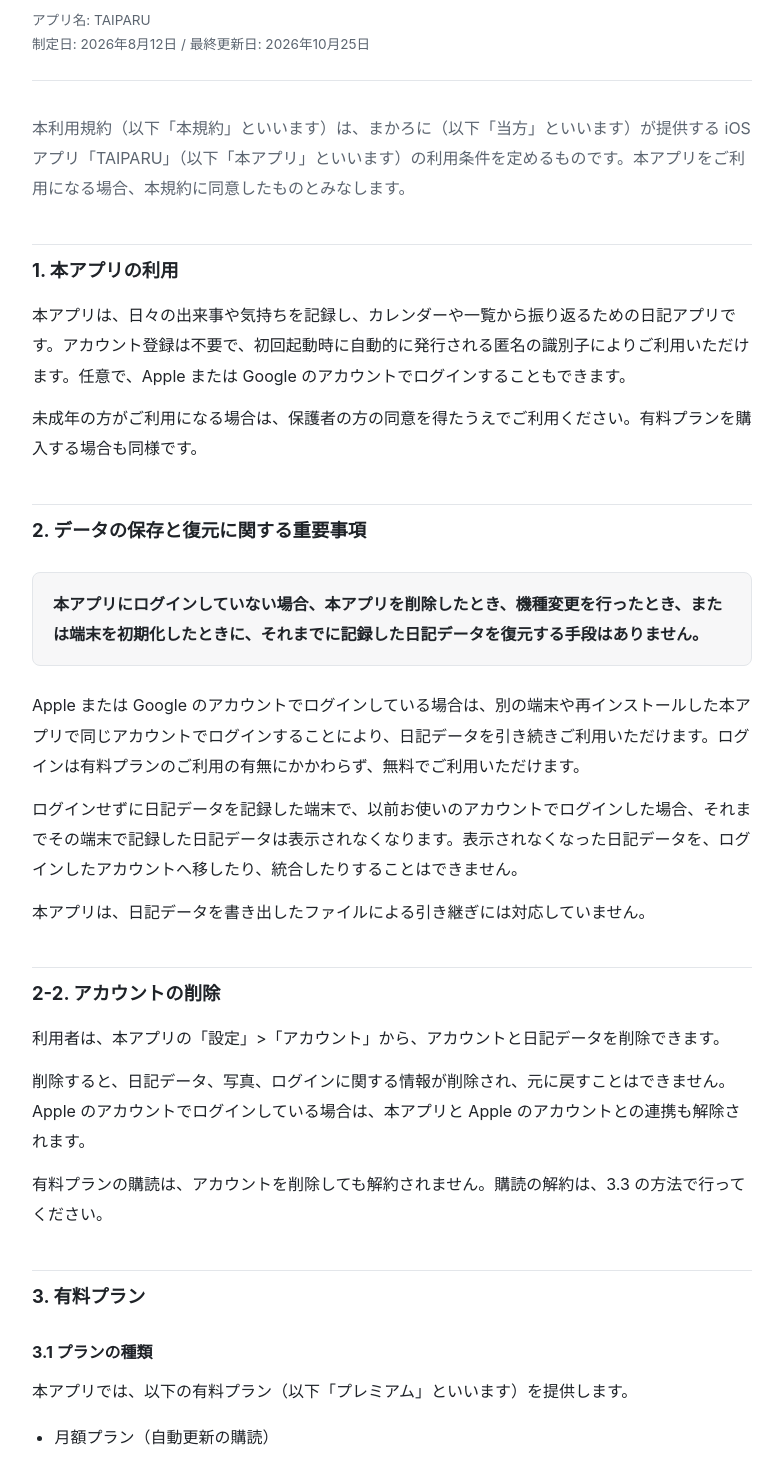
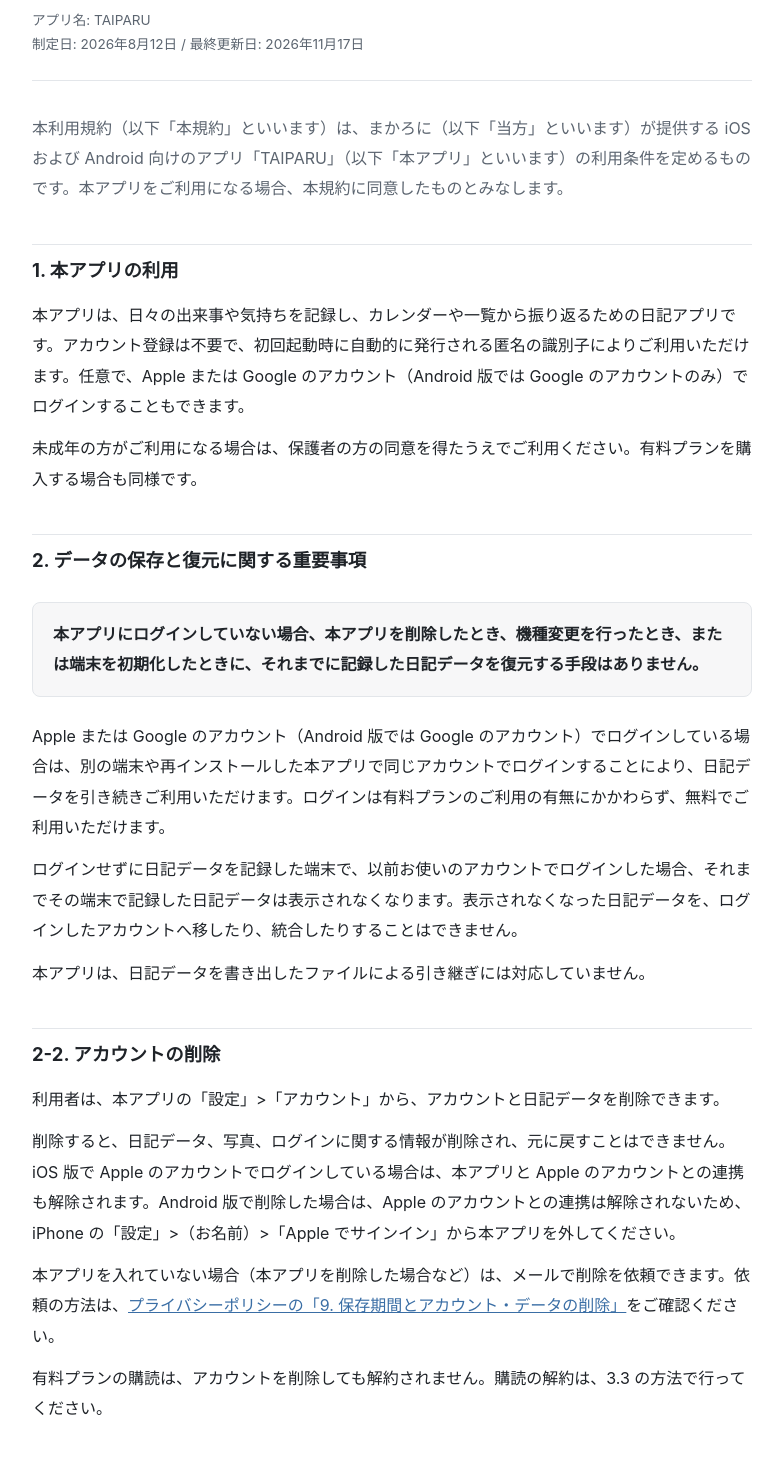
Before and after one commit to makaroni980/taiparu-website, a plain HTML site: page terms-of-service.html in a window 1280 px wide. Shown: the part 81-1542 px from the top of the page, without its empty margins (248-1031 px from the left). Drawn offline with Linux system fonts and the light colour scheme.

Commit message:
利用規約を Android 版に合わせて直す（案）。前文を iOS・Android 向けにし、1 節・2 節のログインに Android 版は Google のアカウントのみであることを、2-2 節に Android 版で削除しても Apple の連携は解除されないこと（iPhone の設定から外す）と本アプリを入れていない人のメールでの削除の依頼（プライバシーポリシー 9 節への案内）を足す。3.2 節に Google Play でのトライアルの判定を、3.3 節に Google Play での解約の場所を、3.4 節に Google Play での課金と返金の手続きを、3.5 節に Google のアカウントでの復元とストアをまたいで有効にならないことを足す。最終更新日を 2026年11月17日にする。
Co-Authored-By: Claude Opus 5.5 <noreply@anthropic.com>

```diff
--- a/terms-of-service.html
+++ b/terms-of-service.html
@@ -12,18 +12,18 @@
   <h1>利用規約</h1>
   <p class="meta">
     アプリ名: TAIPARU<br>
-    制定日: 2026年8月12日 / 最終更新日: 2026年10月25日
+    制定日: 2026年8月12日 / 最終更新日: 2026年11月17日
   </p>
 </header>
 
 <main>
   <p class="lead">
-    本利用規約（以下「本規約」といいます）は、まかろに（以下「当方」といいます）が提供する iOS アプリ「TAIPARU」（以下「本アプリ」といいます）の利用条件を定めるものです。本アプリをご利用になる場合、本規約に同意したものとみなします。
+    本利用規約（以下「本規約」といいます）は、まかろに（以下「当方」といいます）が提供する iOS および Android 向けのアプリ「TAIPARU」（以下「本アプリ」といいます）の利用条件を定めるものです。本アプリをご利用になる場合、本規約に同意したものとみなします。
   </p>
 
   <h2>1. 本アプリの利用</h2>
   <p>
-    本アプリは、日々の出来事や気持ちを記録し、カレンダーや一覧から振り返るための日記アプリです。アカウント登録は不要で、初回起動時に自動的に発行される匿名の識別子によりご利用いただけます。任意で、Apple または Google のアカウントでログインすることもできます。
+    本アプリは、日々の出来事や気持ちを記録し、カレンダーや一覧から振り返るための日記アプリです。アカウント登録は不要で、初回起動時に自動的に発行される匿名の識別子によりご利用いただけます。任意で、Apple または Google のアカウント（Android 版では Google のアカウントのみ）でログインすることもできます。
   </p>
   <p>
     未成年の方がご利用になる場合は、保護者の方の同意を得たうえでご利用ください。有料プランを購入する場合も同様です。
@@ -36,7 +36,7 @@
     </p>
   </div>
   <p>
-    Apple または Google のアカウントでログインしている場合は、別の端末や再インストールした本アプリで同じアカウントでログインすることにより、日記データを引き続きご利用いただけます。ログインは有料プランのご利用の有無にかかわらず、無料でご利用いただけます。
+    Apple または Google のアカウント（Android 版では Google のアカウント）でログインしている場合は、別の端末や再インストールした本アプリで同じアカウントでログインすることにより、日記データを引き続きご利用いただけます。ログインは有料プランのご利用の有無にかかわらず、無料でご利用いただけます。
   </p>
   <p>
     ログインせずに日記データを記録した端末で、以前お使いのアカウントでログインした場合、それまでその端末で記録した日記データは表示されなくなります。表示されなくなった日記データを、ログインしたアカウントへ移したり、統合したりすることはできません。
@@ -50,7 +50,10 @@
     利用者は、本アプリの「設定」&gt;「アカウント」から、アカウントと日記データを削除できます。
   </p>
   <p>
-    削除すると、日記データ、写真、ログインに関する情報が削除され、元に戻すことはできません。Apple のアカウントでログインしている場合は、本アプリと Apple のアカウントとの連携も解除されます。
+    削除すると、日記データ、写真、ログインに関する情報が削除され、元に戻すことはできません。iOS 版で Apple のアカウントでログインしている場合は、本アプリと Apple のアカウントとの連携も解除されます。Android 版で削除した場合は、Apple のアカウントとの連携は解除されないため、iPhone の「設定」&gt;（お名前）&gt;「Apple でサインイン」から本アプリを外してください。
+  </p>
+  <p>
+    本アプリを入れていない場合（本アプリを削除した場合など）は、メールで削除を依頼できます。依頼の方法は、<a href="privacy-policy.html#account-deletion">プライバシーポリシーの「9. 保存期間とアカウント・データの削除」</a>をご確認ください。
   </p>
   <p>
     有料プランの購読は、アカウントを削除しても解約されません。購読の解約は、3.3 の方法で行ってください。
@@ -71,7 +74,7 @@
 
   <h3>3.2 無料トライアル</h3>
   <p>
-    月額プランおよび12か月プランには、2週間の無料トライアルが付与される場合があります。無料トライアルの付与条件および資格の判定は App Store の仕様に従うため、過去に同一の購読グループでトライアルを利用されている場合など、付与されないことがあります。
+    月額プランおよび12か月プランには、2週間の無料トライアルが付与される場合があります。無料トライアルの付与条件および資格の判定は App Store の仕様に従うため、過去に同一の購読グループでトライアルを利用されている場合など、付与されないことがあります。Android 版では、無料トライアルの付与条件および資格の判定は Google Play の仕様に従うため、過去に本アプリの購読を利用されている場合など、付与されないことがあります。
   </p>
   <p>
     無料トライアル期間中に解約されない場合、期間の終了時に自動的に有料の購読へ移行し、表示された価格が課金されます。また、無料トライアル期間が残っている状態で同一の購読を購入した場合、残りの無料期間は失効します。
@@ -82,7 +85,7 @@
     月額プランおよび12か月プランは自動更新の購読です。現在の期間が終了する24時間以上前に自動更新を解除しない限り、期間終了時に自動的に更新され、同額が課金されます。
   </p>
   <p>
-    自動更新の解除は、端末の「設定」アプリ &gt; 上部のお名前（Apple アカウント）&gt;「サブスクリプション」からいつでも行えます。解約後も、既に支払済みの期間が終了するまではプレミアムをご利用いただけます。
+    自動更新の解除は、購入したストアでいつでも行えます。iOS 版（App Store）では、端末の「設定」アプリ &gt; 上部のお名前（Apple アカウント）&gt;「サブスクリプション」から行えます。Android 版（Google Play）では、Google Play ストアのアプリ &gt; プロフィールのアイコン &gt;「お支払いと定期購入」&gt;「定期購入」から行えます。解約後も、既に支払済みの期間が終了するまではプレミアムをご利用いただけます。
   </p>
   <p>
     買い切りプランは自動更新されません。
@@ -90,12 +93,12 @@
 
   <h3>3.4 お支払いと返金</h3>
   <p>
-    お支払いは、購入手続きの確定時に Apple アカウントに対して課金されます。購入、更新、返金に関する手続きは Apple Inc. が定める条件に従い、当方が直接返金を行うことはできません。返金をご希望の場合は、Apple のサポート窓口へお問い合わせください。
+    お支払いは、購入手続きの確定時に、iOS 版では Apple アカウントに対して、Android 版では Google Play で利用している Google のアカウントに対して課金されます。購入、更新、返金に関する手続きは、iOS 版では Apple Inc. が、Android 版では Google LLC が定める条件に従います。iOS 版では、当方が直接返金を行うことはできません。返金をご希望の場合は、iOS 版では Apple のサポート窓口へ、Android 版では Google Play の返金の手続きからお問い合わせください。
   </p>
 
   <h3>3.5 購入の復元</h3>
   <p>
-    同一の Apple アカウントであれば、アプリ内の「購入を復元」の操作により、購入済みの購読または買い切りを復元できます。ただし、購入の復元は課金状態の復元であり、日記データそのものの復元を保証するものではありません。日記データの引き継ぎについては、2. をご確認ください。
+    iOS 版では同一の Apple アカウント、Android 版では同一の Google のアカウントであれば、アプリ内の「購入を復元」の操作により、購入済みの購読または買い切りを復元できます。App Store で購入した有料プランは Android 版では、Google Play で購入した有料プランは iOS 版では有効にならず、復元もできません。ただし、購入の復元は課金状態の復元であり、日記データそのものの復元を保証するものではありません。日記データの引き継ぎについては、2. をご確認ください。
   </p>
 
   <h2>4. 広告の表示</h2>
```
